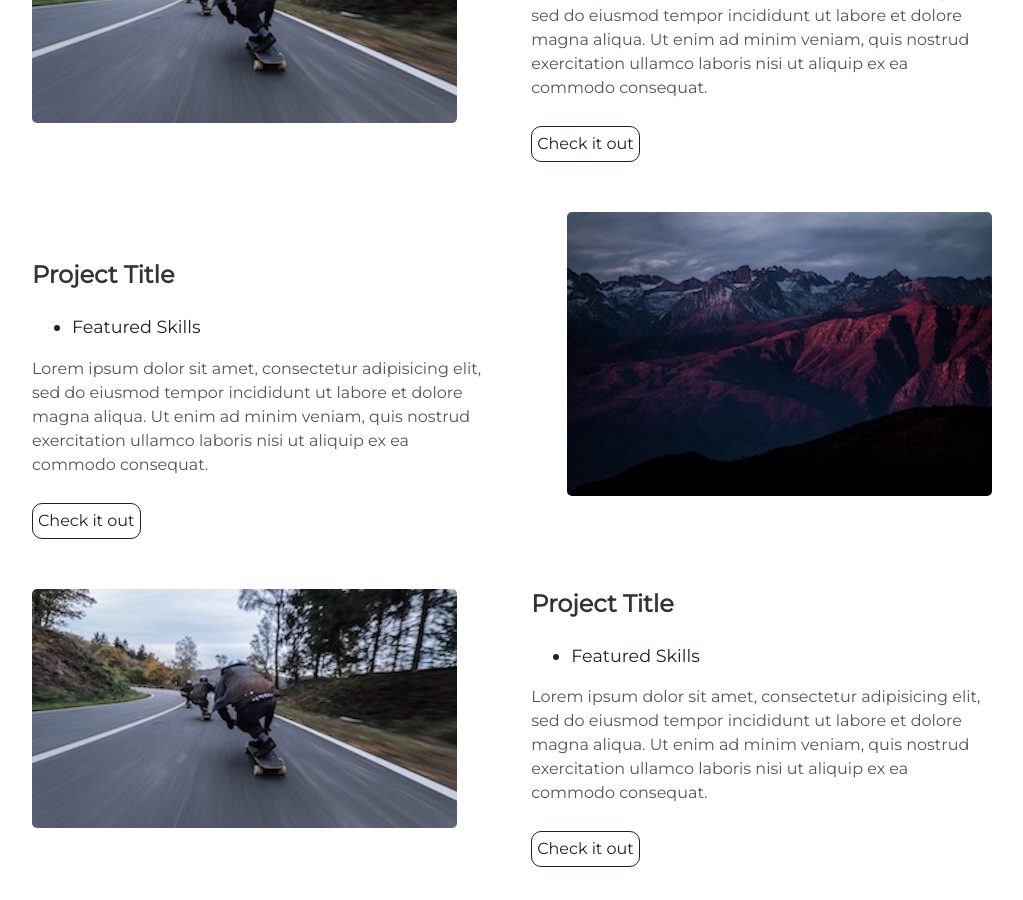
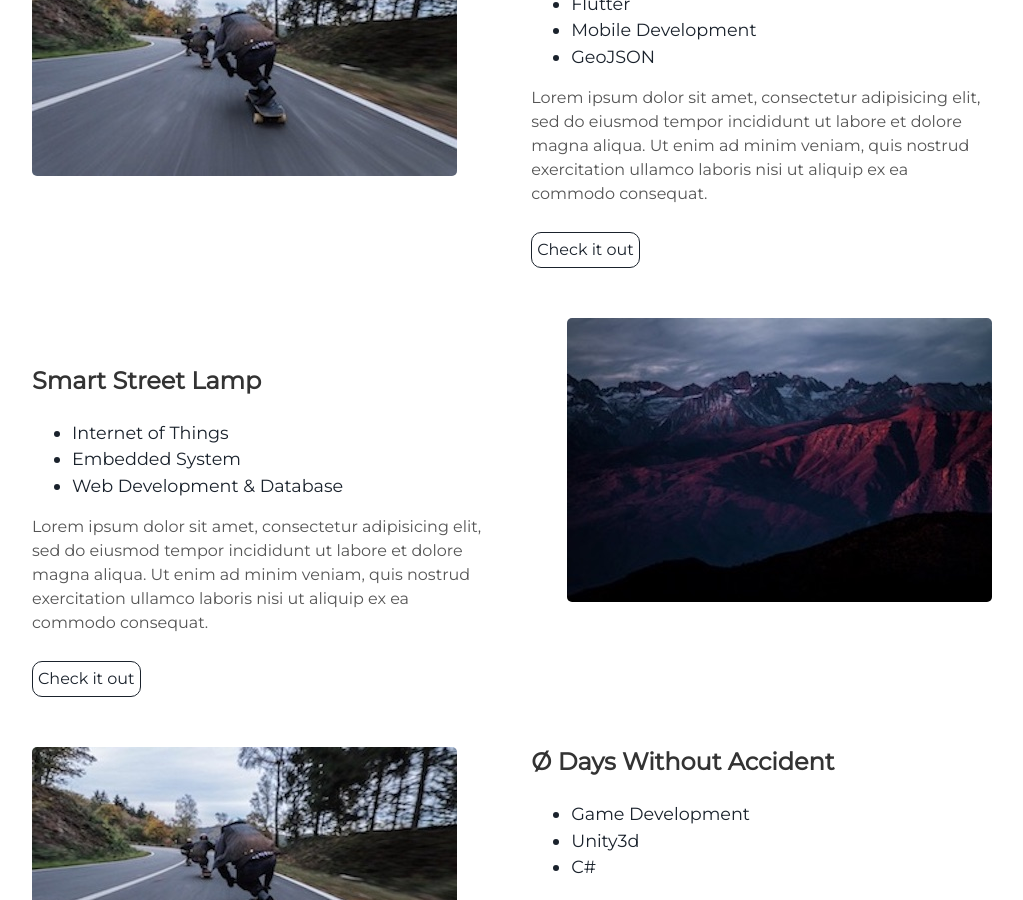
Before and after one commit to Fizdan/Fizdan.github.io, a Jekyll site: the page built from index.md, in a window 1280 px wide and 900 px high, scrolled down 2215 px. Shown: the whole window, without its empty margins (128-1151 px from the left). Built offline with Jekyll 4.4.1, drawn with Linux system fonts in a browser that asks for light colours; our own code applies the rules of GitHub Pages for plain Markdown files; some of the changed text lies outside the part shown.

Commit message:
add projects title

```diff
--- a/_includes/projects.html
+++ b/_includes/projects.html
@@ -6,9 +6,11 @@
     <img alt="mountains" src="{{ "/assets/img/mountains.jpg" | prepend: site.baseurl }}" />
   </div>
   <div class="contents">
-    <h3> Project Title </h3>
+    <h3> ITS Proctor - Exam Proctor </h3>
     <ul>
-      <li> Featured Skills</li>
+      <li> Face Recognition</li>
+      <li> Python</li>
+      <li> Face Recognition</li>
     </ul>
     <p>Lorem ipsum dolor sit amet, consectetur adipisicing elit, sed do eiusmod tempor incididunt ut labore et dolore magna aliqua. Ut enim ad minim veniam, quis nostrud exercitation ullamco laboris nisi ut aliquip ex ea commodo consequat.</p>
     <a class="project-link" href="#">Check it out</a>
@@ -19,9 +21,11 @@
     <img alt="mountains" src="{{ "/assets/img/skate.jpg" | prepend: site.baseurl }}" />
   </div>
   <div class="contents-right">
-    <h3> Project Title </h3>
+    <h3> Surabaya Covid 19 App </h3>
     <ul>
-      <li> Featured Skills</li>
+      <li> Flutter</li>
+      <li> Mobile Development</li>
+      <li> GeoJSON</li>
     </ul>
     <p>Lorem ipsum dolor sit amet, consectetur adipisicing elit, sed do eiusmod tempor incididunt ut labore et dolore magna aliqua. Ut enim ad minim veniam, quis nostrud exercitation ullamco laboris nisi ut aliquip ex ea commodo consequat.</p>
     <a class="project-link" href="#">Check it out</a>
@@ -32,9 +36,12 @@
     <img alt="mountains" src="{{ "/assets/img/mountains.jpg" | prepend: site.baseurl }}" />
   </div>
   <div class="contents">
-    <h3> Project Title </h3>
+    <h3> Smart Street Lamp </h3>
     <ul>
-      <li> Featured Skills</li>
+      <li> Internet of Things</li>
+      <li> Embedded System</li>
+      <li> Web Development & Database</li>
+
     </ul>
     <p>Lorem ipsum dolor sit amet, consectetur adipisicing elit, sed do eiusmod tempor incididunt ut labore et dolore magna aliqua. Ut enim ad minim veniam, quis nostrud exercitation ullamco laboris nisi ut aliquip ex ea commodo consequat.</p>
     <a class="project-link" href="#">Check it out</a>
@@ -45,37 +52,13 @@
     <img alt="mountains" src="{{ "/assets/img/skate.jpg" | prepend: site.baseurl }}" />
   </div>
   <div class="contents-right">
-    <h3> Project Title </h3>
+    <h3> Ø Days Without Accident </h3>
     <ul>
-      <li> Featured Skills</li>
+      <li> Game Development</li>
+      <li> Unity3d</li>
+      <li> C#</li>
     </ul>
     <p>Lorem ipsum dolor sit amet, consectetur adipisicing elit, sed do eiusmod tempor incididunt ut labore et dolore magna aliqua. Ut enim ad minim veniam, quis nostrud exercitation ullamco laboris nisi ut aliquip ex ea commodo consequat.</p>
     <a class="project-link" href="#">Check it out</a>
   </div>
 </div>
-<div class="user-projects">
-  <div class="images-right">
-    <img alt="mountains" src="{{ "/assets/img/mountains.jpg" | prepend: site.baseurl }}" />
-  </div>
-  <div class="contents">
-    <h3> Project Title </h3>
-    <ul>
-      <li> Featured Skills</li>
-    </ul>
-    <p>Lorem ipsum dolor sit amet, consectetur adipisicing elit, sed do eiusmod tempor incididunt ut labore et dolore magna aliqua. Ut enim ad minim veniam, quis nostrud exercitation ullamco laboris nisi ut aliquip ex ea commodo consequat.</p>
-    <a class="project-link" href="#">Check it out</a>
-  </div>
-</div>
-<div class="user-projects">
-  <div class="images-left">
-    <img alt="mountains" src="{{ "/assets/img/skate.jpg" | prepend: site.baseurl }}" />
-  </div>
-  <div class="contents-right">
-    <h3> Project Title </h3>
-    <ul>
-      <li> Featured Skills</li>
-    </ul>
-    <p>Lorem ipsum dolor sit amet, consectetur adipisicing elit, sed do eiusmod tempor incididunt ut labore et dolore magna aliqua. Ut enim ad minim veniam, quis nostrud exercitation ullamco laboris nisi ut aliquip ex ea commodo consequat.</p>
-    <a class="project-link" href="#">Check it out</a>
-  </div>
-</div>
```
